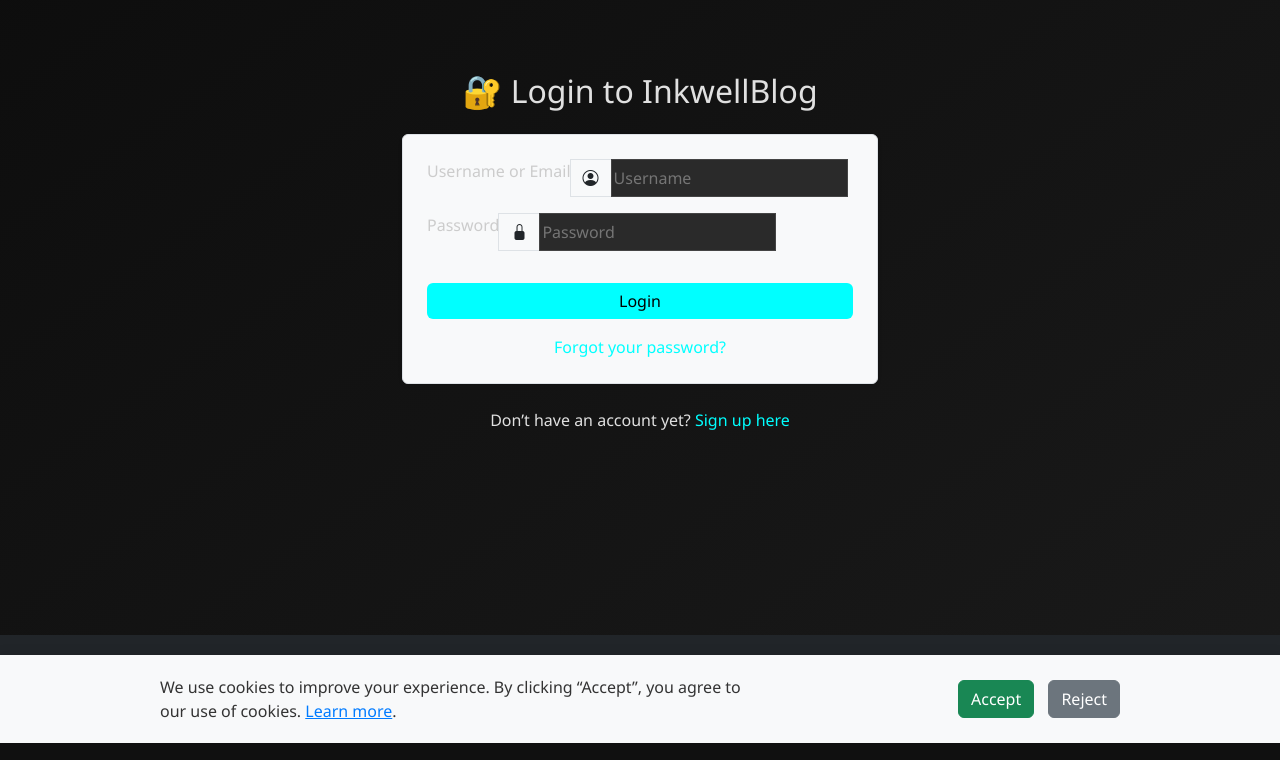
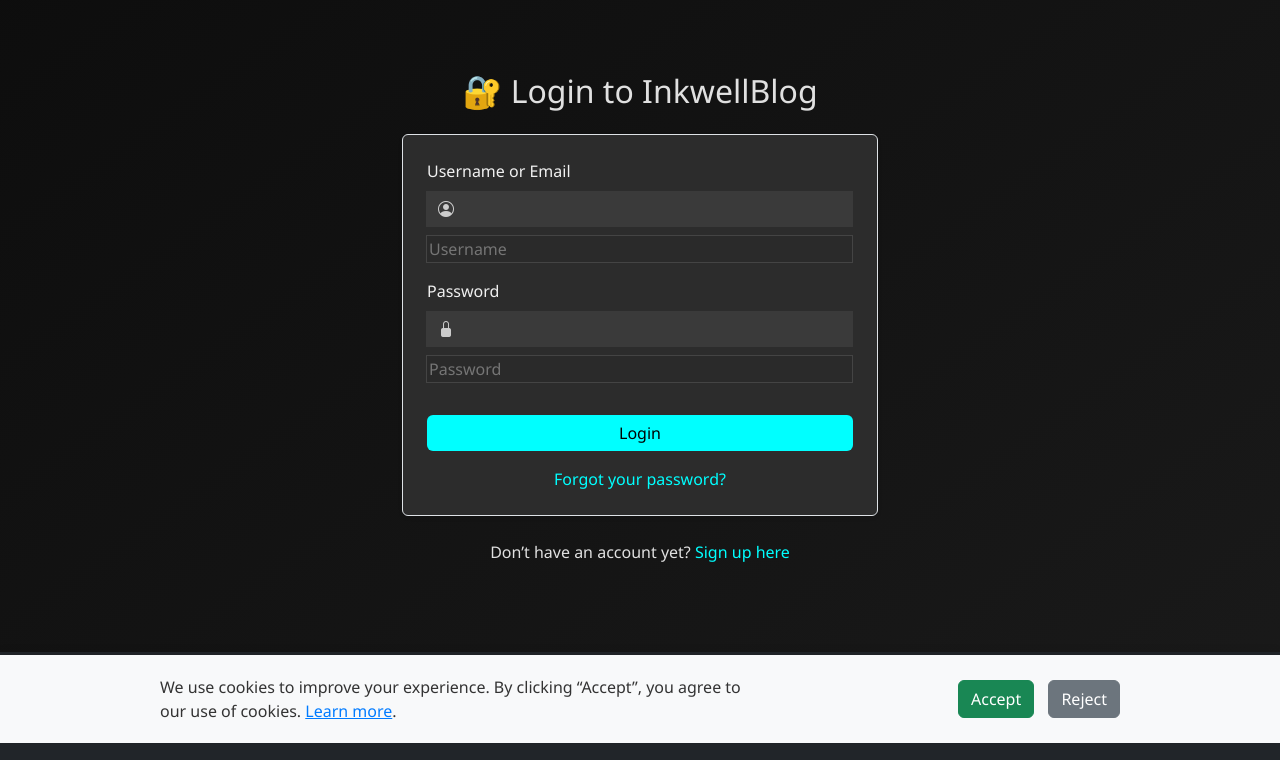
Before and after one commit to AlexeyKopchinskiy/Portfolio-project-5-v2, a Django app: page /accounts/login/ in a window 1280 px wide. Shown: the part 57-817 px from the top of the page. Run offline with Django 4.2, Linux system fonts and the light colour scheme.

Commit message:
Improve css styling of login form

```diff
--- a/static/css/styles.css
+++ b/static/css/styles.css
@@ -20,9 +20,41 @@ main {
     transition: box-shadow 0.3s ease;
 }
 
+.card.bg-light {
+    background-color: #2c2c2c !important;
+    /* soft dark gray */
+    border-color: #444;
+    color: #f1f1f1;
+}
+
 .card:hover {
     box-shadow: 0 0 20px rgba(0, 255, 255, 0.2);
 }
+
+/* End of cards */
+
+/* Input groups */
+.input-group {
+    display: flex;
+    flex-direction: column;
+    align-items: stretch;
+}
+
+.input-group-text {
+    margin-bottom: 0.5rem;
+    background-color: #3a3a3a;
+    border: none;
+    color: #ccc;
+}
+
+.form-control {
+    text-align: left;
+    background-color: #1e1e1e;
+    border: 1px solid #555;
+    color: #fff;
+}
+
+/* End of Input groups */
 
 /* Links */
 a {
```
